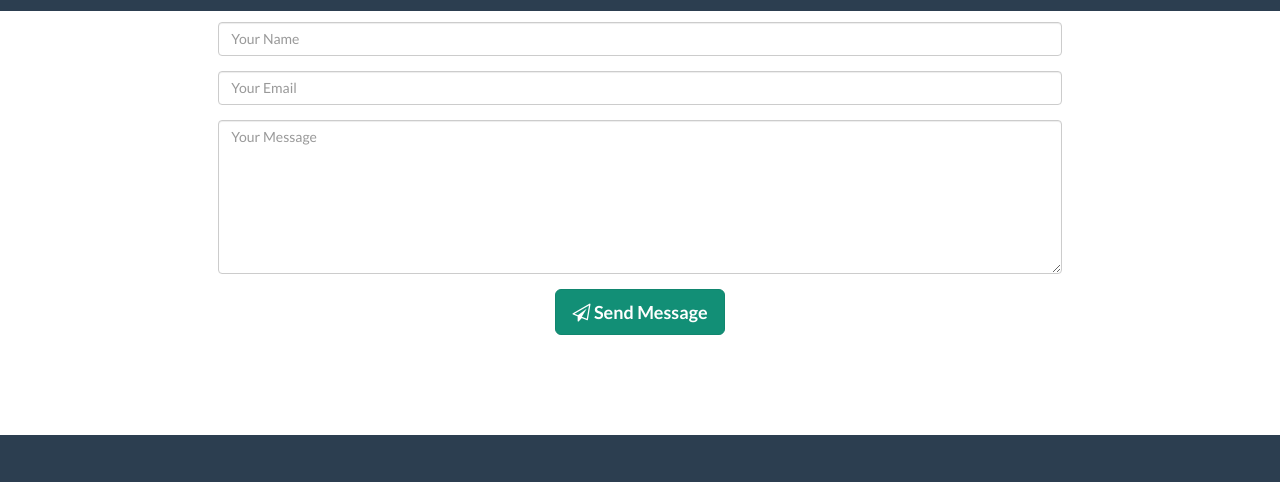
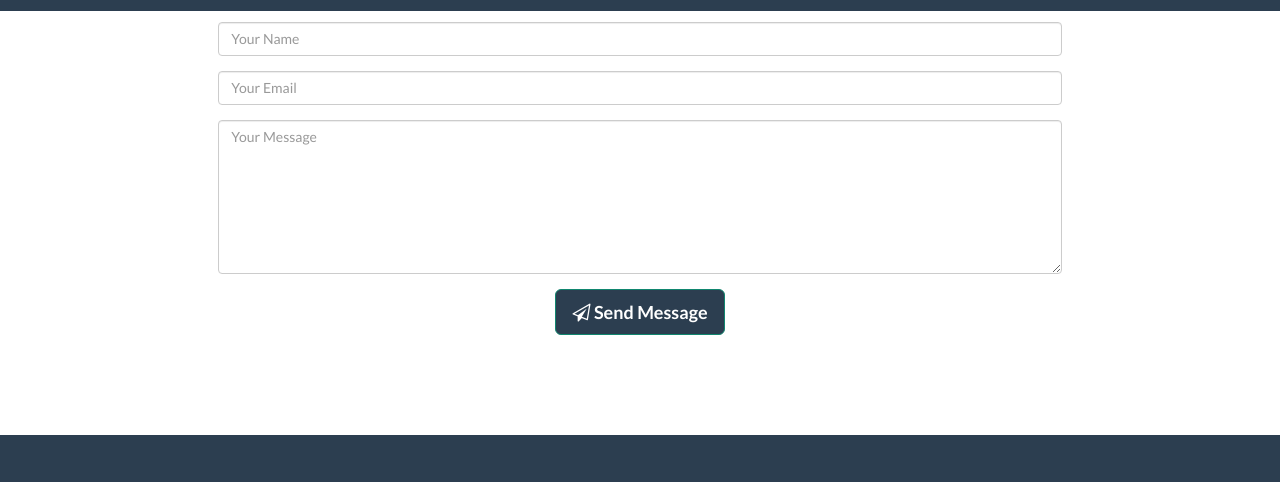
Before and after one commit to aadwilli/aadwilli.github.io, a website: page index.html in a window 1280 px wide. In both pictures the pointer is over the button "Send Message". Shown: the part 2011-2493 px from the top of the page. Drawn offline with nearby package versions, Linux system fonts and the light colour scheme.

Commit message:
changed contact submit hover color

```diff
--- a/css/freelancer.css
+++ b/css/freelancer.css
@@ -379,7 +379,7 @@ fieldset[disabled] .btn-primary.active {
 .btn-success.active,
 .open .dropdown-toggle.btn-success {
   color: white;
-  background-color: #128f76;
+  background-color: #2c3e50;
   border-color: #11866f;
 }
 .btn-success:active,
```
